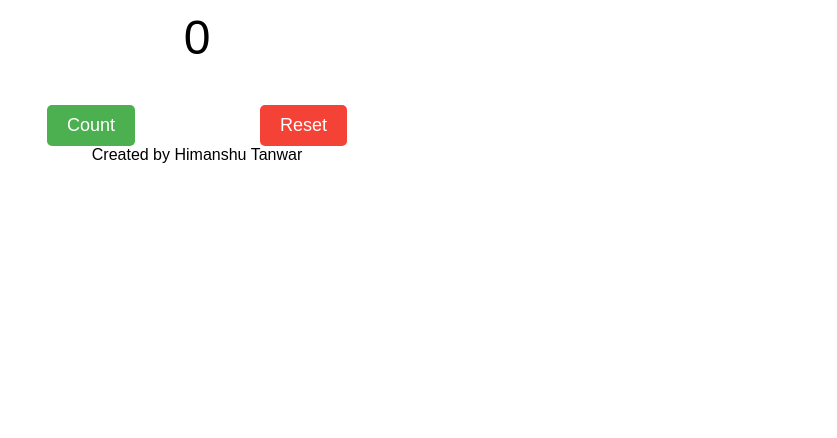
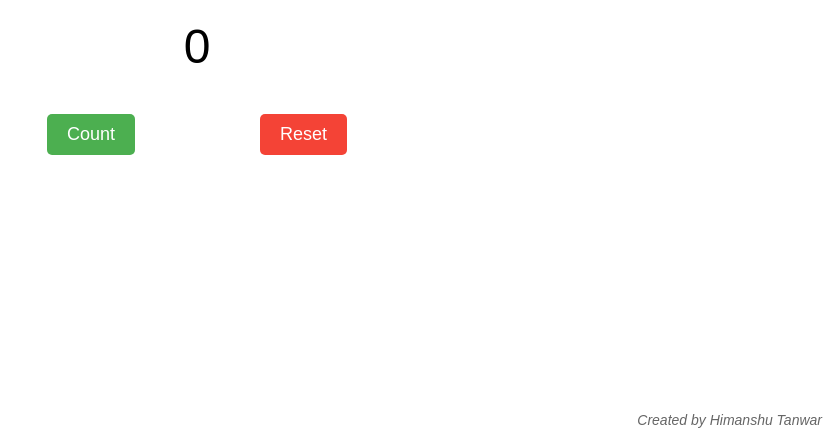
Before and after one commit to Himanshu2195/Counter, a plain HTML site: page index.html in a window 1280 px wide. Shown: the part 362-800 px from the top of the page, without its empty margins (443-1280 px from the left). Drawn offline with Linux system fonts and the light colour scheme.

Commit message:
Update index.html

```diff
--- a/index.html
+++ b/index.html
@@ -42,6 +42,15 @@
         button:last-child {
             background-color: #f44336;
         }
+
+         .footer-credit {
+            position: fixed;
+            bottom: 10px;
+            right: 15px;
+            font-size: 14px;
+            color: #666;
+            font-style: italic;
+        }
     </style>
 </head>
 <body>
```
